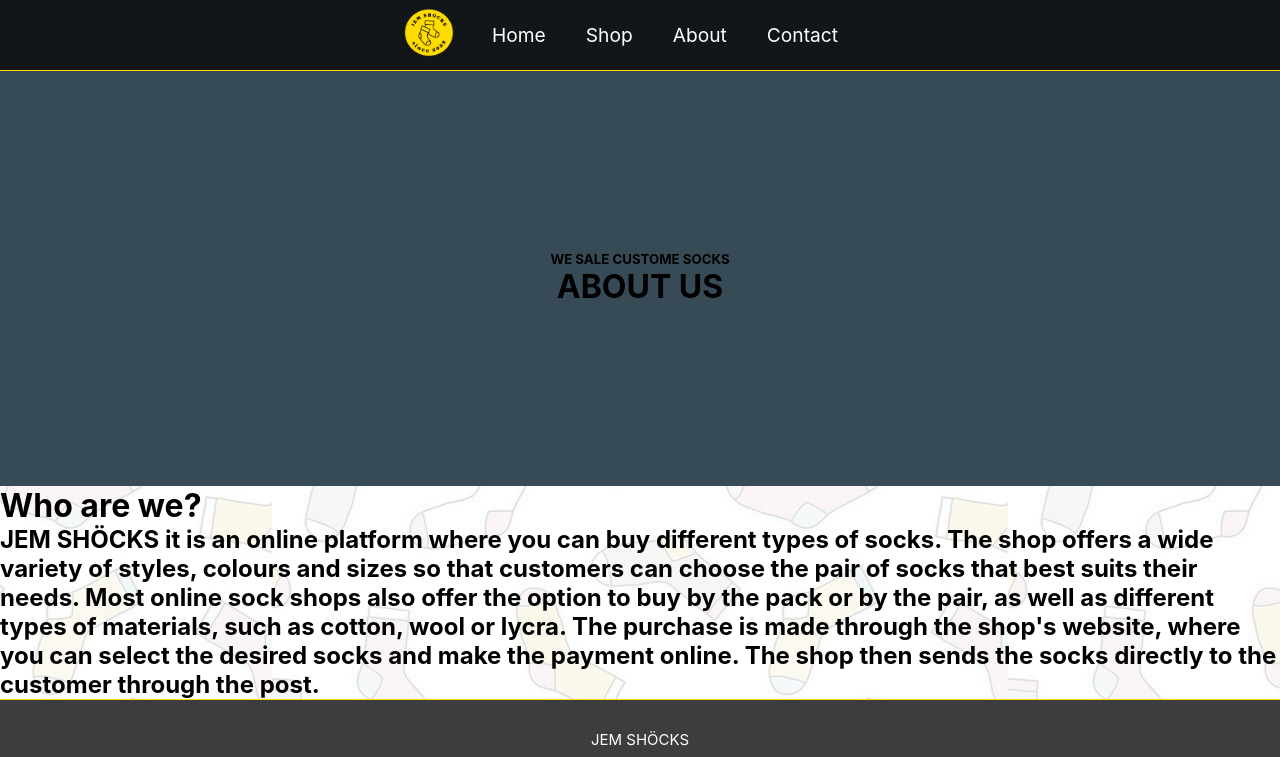
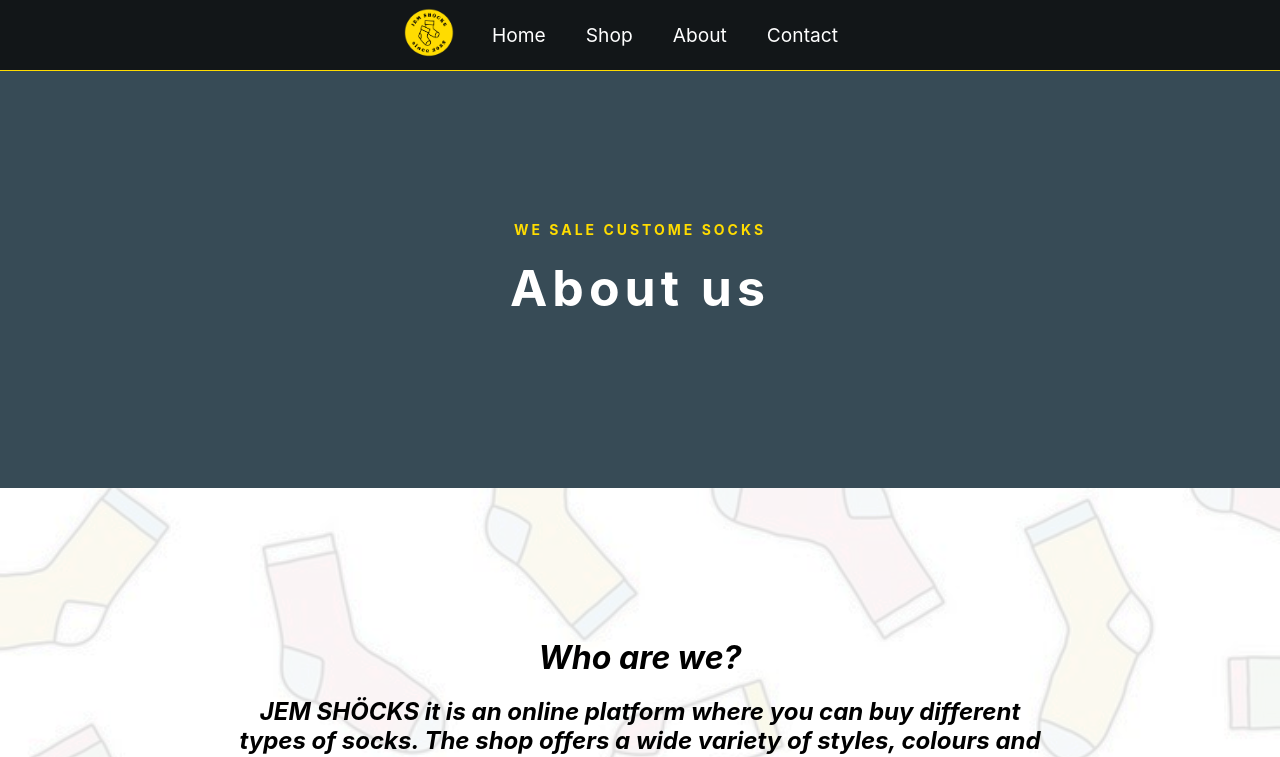
Before and after one commit to Yorrryiii/JEM_Shocks, a React (Create React App) app in the folder jem_shocks/: page /about in a window 1280 px wide. Shown: the top 757 px of the page. Built offline with nearby package versions, Linux system fonts and the light colour scheme.

Commit message:
style about

```diff
--- a/jem_shocks/src/components/About.jsx
+++ b/jem_shocks/src/components/About.jsx
@@ -7,13 +7,13 @@
         return(
             <div id='cuerpo'>
                 <div id='introduccion'>
-                    <h5>WE SALE CUSTOME SOCKS</h5>
-                    <h1>ABOUT US</h1>
+                    <h5 id='sale'>WE SALE CUSTOME SOCKS</h5>
+                    <h1 id='aboutus'>About us</h1>
                 </div>
 
                 <div id='text'>
-                    <h1>Who are we?</h1>
-                    <h2>
+                    <h1 id='cuerpo1'>Who are we?</h1>
+                    <h2 id='cuerpo2'>
                         JEM SHÖCKS it is an online platform where you can buy different types of socks.
                         The shop offers a wide variety of styles, colours and sizes so that customers can choose the pair of socks that best suits their needs.
                         Most online sock shops also offer the option to buy by the pack or by the pair, as well as different types of materials, such as cotton, wool or lycra. The purchase is made through the shop's website, where you can select the desired socks and make the payment online.
--- a/jem_shocks/src/components/styles/About.css
+++ b/jem_shocks/src/components/styles/About.css
@@ -4,7 +4,9 @@
     background-color: rgba(250, 250, 250, 0.89);
     background-blend-mode: lighten;
     /* La imagen se repite */
-    background-repeat: repeat;
+    background-repeat: no-repeat;
+    /* Hacemos que la imagen ocupe toda la pantalla */
+    background-size: cover;
     /* La imagen está fija en la posición de la pantalla */
     background-attachment: fixed;
     /* Centramos la imagen */
@@ -16,10 +18,32 @@
     text-align: center;
     /* Ponemos un fondo */
     background-color: #374b56;
-    /* Añadimos un gran padding */
-    padding: 180px ;
+    padding: 150px ;
 }
 
-h5{
+#sale{
+    color: #ffdc00;
+    /* Espaciado entre las letras */
+    letter-spacing: 3px;
+    font-size: 14px;
+}
 
+#aboutus{
+    color: #fff;
+    letter-spacing: 5px;
+    margin: 20px;
+    /* Ampliamos el tamaño de la fuente */
+    font-size: 50px;
 }
+
+#text{
+    text-align: center;
+    margin-left: 5%;
+    margin-right: 5%;
+    padding: 150px ;
+    font-style: italic;
+}
+
+#cuerpo2{
+    margin: 20px;
+}
```
